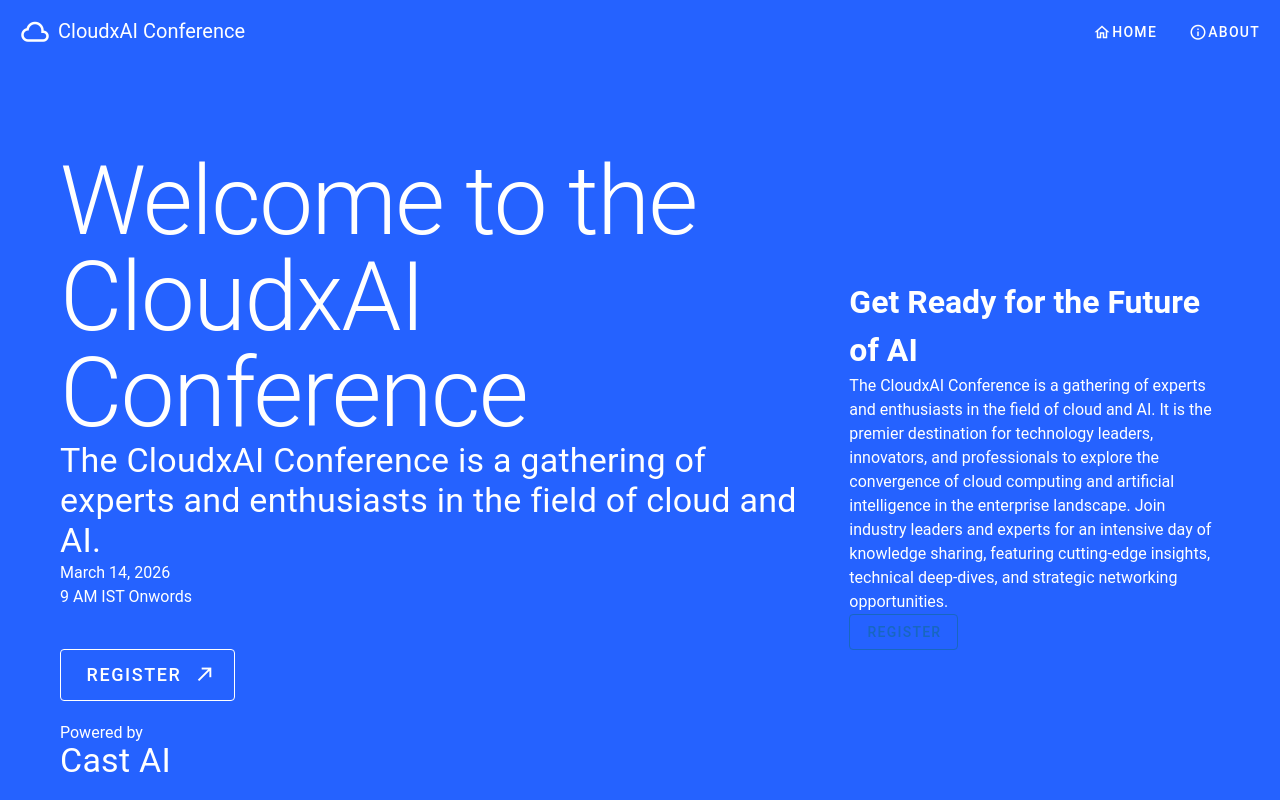
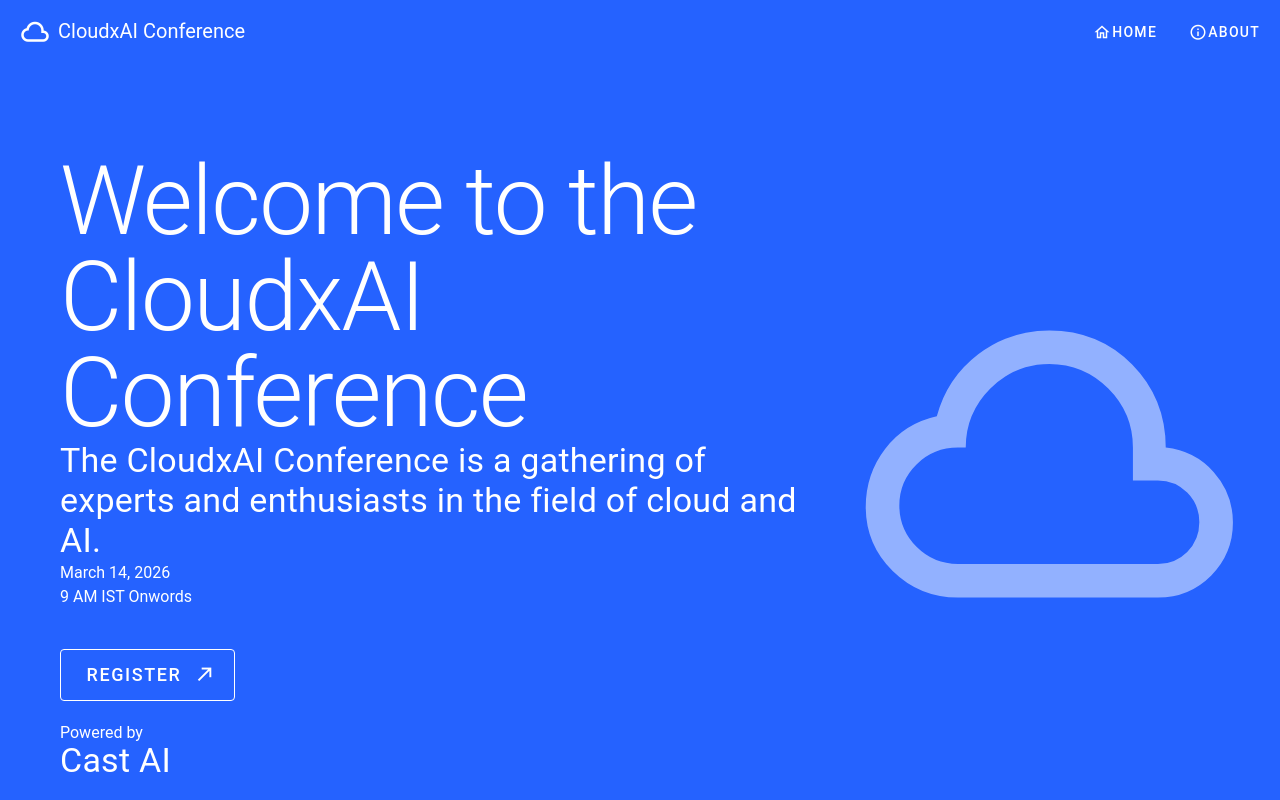
Before and after one commit to kunalworldwide/cloudxai-fest-spark, a Nuxt app: page / in a window 1280 px wide. Shown: the top 800 px of the page. Built offline with nearby package versions, Linux system fonts and the light colour scheme.

Commit message:
Remove conference details from index page and replace with a cloud icon for a cleaner design.

```diff
--- a/app/pages/index.vue
+++ b/app/pages/index.vue
@@ -32,18 +32,8 @@
         <p class="mt-5">Powered by</p>
         <h1 class="text-h4" style="line-height: 0.9">Cast AI</h1>
       </v-col>
-      <v-col cols="4">
-        <h1>Get Ready for the Future of AI</h1>
-        <p>
-          The CloudxAI Conference is a gathering of experts and enthusiasts in
-          the field of cloud and AI. It is the premier destination for
-          technology leaders, innovators, and professionals to explore the
-          convergence of cloud computing and artificial intelligence in the
-          enterprise landscape. Join industry leaders and experts for an
-          intensive day of knowledge sharing, featuring cutting-edge insights,
-          technical deep-dives, and strategic networking opportunities.
-        </p>
-        <v-btn color="primary" variant="outlined">Register</v-btn>
+      <v-col cols="4" class="text-center">
+        <v-icon size="400" opacity="0.5">mdi-cloud-outline</v-icon>
       </v-col>
     </v-row>
     <!-- Hero Section End -->
```
